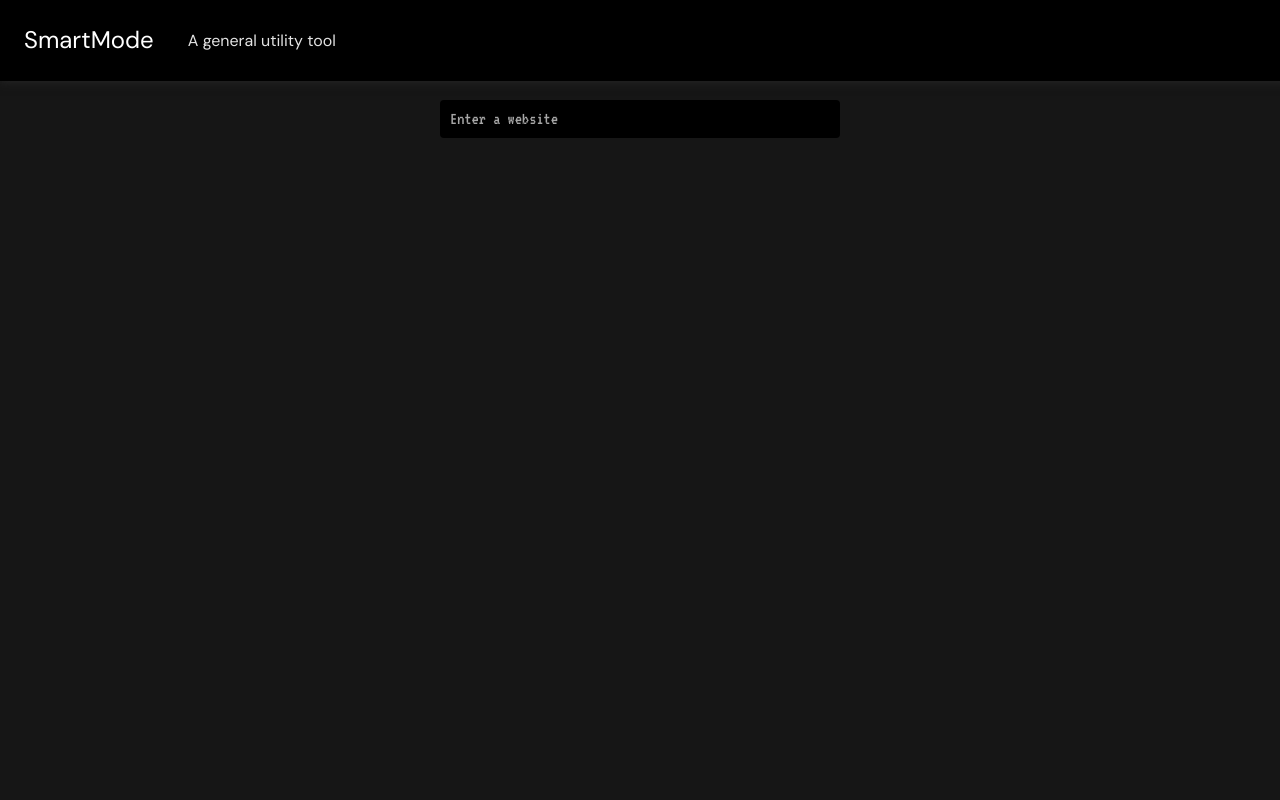
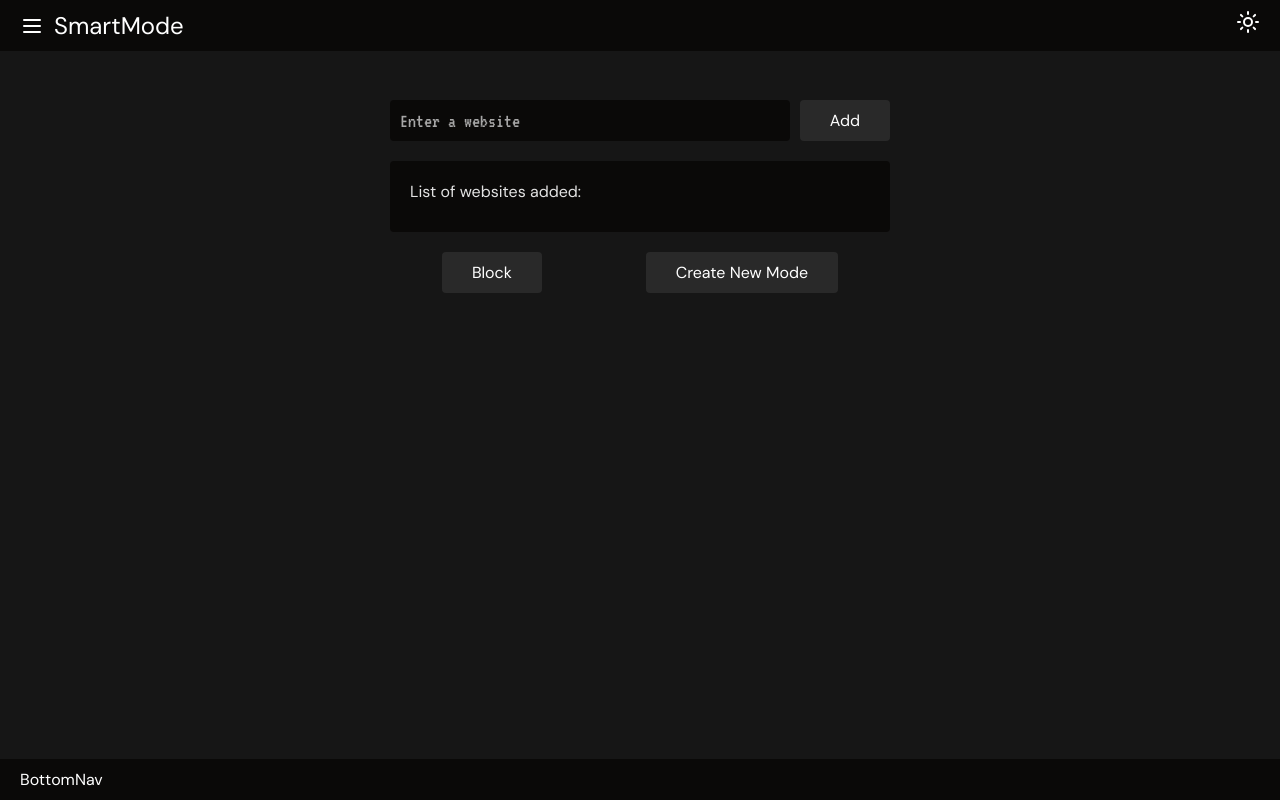
Before and after one commit to krishnatherokar/pbl, a plain HTML site: page index.html in a window 1280 px wide. Drawn offline with nearby package versions, Linux system fonts and the light colour scheme.

Commit message:
Added mode and basic structure.

```diff
--- a/homepage.css
+++ b/homepage.css
@@ -4,6 +4,10 @@ body {
     font-family: "DM Sans", calibri;
     color: var(--white1);
     background-color: var(--dark3);
+}
+
+* {
+    transition: .6s background-color;
 }
 
 /*
@@ -13,7 +17,7 @@ font-family: "VT323"
 :root {
     --white1: #fff;
     --white2: #e3e3e3;
-    --dark1: #000;
+    --dark1: #0a0908;
     --dark2: #a7a7a7;
     --dark3: #161616;
     --dark4: #292929;
@@ -34,44 +38,61 @@ font-family: "VT323"
 }
 
 #topnav1 {
-    position: fixed;
     top: 0;
-    z-index: 1;
-    width: 100%;
-    padding: 10px;
-    background-color: var(--dark1);
-    box-shadow: 0 0 10px var(--dark4);
-    display: flex;
 }
 
-#topnav1 .text1 {
-    margin: 14px;
+#botnav1 {
+    bottom: 0;
 }
 
-#topnav1 .text2 {
-    margin: 20px;
+#topnav1, #botnav1 {
+    position: fixed;
+    z-index: 1;
+    left: 0;
+    right: 0;
+    padding: 10px 20px;
+    background-color: var(--dark1);
+/*
+    box-shadow: 0 0 10px var(--dark4);
+*/
+}
+
+#topnav section {
+    display: inline;
+}
+
+#mode1 {
+    float: right;
+}
+
+#menu1 {
+    float: left;
+    margin: 4px 10px 0 0;
 }
 
 #mainHold {
     text-align: center;
-    margin: 100px 20px 0 20px;
+    margin: 100px 20px 200px 20px;
 }
 
 #web1 {
     font-family: "VT323";
-    font-size: 18px;
+    font-size: 20px;
     width: 100%;
-    max-width: 400px;
     color: var(--white2);
     background-color: var(--dark1);
-    border-radius: 4px;
     padding: 10px;
 }
 
-input {
+input, button {
     font-family: "DM Sans", calibri;
     border: 0;
     outline: 0;
+    border-radius: 4px;
+}
+
+button {
+    cursor: pointer;
 }
 
 input:focus {
@@ -86,6 +107,52 @@ input::placeholder {
     font-size: 24px;
 }
 
-.text2 {
+#subBtn, #btnHold button {
+    padding: 10px 30px;
+    color: var(--white1);
+    font-size: 16px;
+}
+
+#subBtn {
+    background-color: var(--dark4);
+    margin: 0 0 0 10px;
+}
+
+#form1 {
+    display: flex;
+    justify-content: space-around;
+    max-width: 500px;
+    margin: 0 auto;
+}
+
+#btnHold {
+    display: flex;
+    max-width: 500px;
+    margin: 0 auto;
+    justify-content: space-around;
+}
+
+#btnHold button {
+    background-color: var(--dark4);
+    margin: 0 10px;
+}
+
+#webList {
+    text-align: left;
+    font-size: 16px;
+    padding: 20px;
+    background-color: var(--dark1);
+    border-radius: 4px;
+    max-width: 460px;
+    margin: 20px auto;
+}
+
+#webList span {
     color: var(--white2);
 }
+
+#listHold {
+    margin: 10px 0 0 0;
+    font-size: 20px;
+    font-family: "VT323";
+}
--- a/homepage.js
+++ b/homepage.js
@@ -0,0 +1,47 @@
+function getId(id){
+    return document.getElementById(id)
+}
+
+all1 = document.querySelectorAll('*');
+menu1 = getId('menu1');
+mode1 = getId('mode1');
+
+modeStat=1;
+
+svgMenu = `<svg xmlns="http://www.w3.org/2000/svg" width="24" height="24" viewBox="0 0 24 24" fill="none" stroke="currentColor" stroke-width="2" stroke-linecap="round" stroke-linejoin="round" class="lucide lucide-menu"><line x1="4" x2="20" y1="12" y2="12"/><line x1="4" x2="20" y1="6" y2="6"/><line x1="4" x2="20" y1="18" y2="18"/></svg>`
+svgSun = `<svg xmlns="http://www.w3.org/2000/svg" width="24" height="24" viewBox="0 0 24 24" fill="none" stroke="currentColor" stroke-width="2" stroke-linecap="round" stroke-linejoin="round" class="lucide lucide-sun"><circle cx="12" cy="12" r="4"/><path d="M12 2v2"/><path d="M12 20v2"/><path d="m4.93 4.93 1.41 1.41"/><path d="m17.66 17.66 1.41 1.41"/><path d="M2 12h2"/><path d="M20 12h2"/><path d="m6.34 17.66-1.41 1.41"/><path d="m19.07 4.93-1.41 1.41"/></svg>`
+svgMoon = `<svg xmlns="http://www.w3.org/2000/svg" width="24" height="24" viewBox="0 0 24 24" fill="none" stroke="currentColor" stroke-width="2" stroke-linecap="round" stroke-linejoin="round" class="lucide lucide-moon"><path d="M12 3a6 6 0 0 0 9 9 9 9 0 1 1-9-9Z"/></svg>`
+
+menu1.innerHTML = svgMenu;
+mode1.innerHTML = svgSun;
+
+getId("form1").addEventListener("submit", event=>{
+    event.preventDefault();
+    getId('listHold').innerHTML += `${getId('web1').value}<br>`;
+    getId('web1').value = '';
+});
+
+getId('mode1').addEventListener("click", event=>{
+    modeF();
+});
+
+arrClr = ['white1', 'white2', 'dark1', 'dark2', 'dark3', 'dark4'];
+arrHex1 = ['fff', 'e3e3e3', '0a0908', 'a7a7a7', '161616', '292929'];
+arrHex2 = ['0a0908', '292929', 'fff', 'a7a7a7', 'f1f1f1', 'fafafa'];
+
+function modeF(){
+    if (modeStat==1){
+        arrHex = arrHex2;
+        mode1.innerHTML=svgMoon;
+        modeStat=0;
+    } else {
+        arrHex = arrHex1;
+        mode1.innerHTML=svgSun;
+        modeStat=1;
+    }
+    for (i=0; i<all1.length; i++){
+        for (j=0; j<arrClr.length; j++){
+            all1[i].style.setProperty('--'+arrClr[j], '#'+arrHex[j]);
+        }
+    }
+}
--- a/index.html
+++ b/index.html
@@ -9,18 +9,35 @@
         <link href="homepage.css" rel="stylesheet">
         <link href='https://fonts.googleapis.com/css?family=DM Sans' rel='stylesheet'>
         <link href="https://fonts.googleapis.com/css2?family=VT323&display=swap" rel="stylesheet">
+        <script src="https://ajax.googleapis.com/ajax/libs/jquery/3.5.1/jquery.min.js"></script>
 
     </head>
     <body>
         <section id="topnav1">
-            <section class="text1">SmartMode</section><section class="text2">A general utility tool</section>
+            <section id="menu1">
+            </section>
+            <span class="text1">SmartMode</span>
+            <section id="mode1">
+            </section>
         </section>
 
         <section id="mainHold">
-            <form>
-                <input id="web1" type="text" placeholder="Enter a website" autocomplete="off">
+            <form id="form1">
+                <input id="web1" type="text" placeholder="Enter a website" autocomplete="off" required>
+                <button id="subBtn" type="submit">Add</button>
             </form>
+
+            <section id="webList">
+                <span>List of websites added:</span><br>
+                <section id="listHold"></section>
+            </section>
+
+            <section id="btnHold">
+                <button>Block</button><button>Create New Mode</button>
+            </section>
         </section>
+
+        <section id="botnav1">BottomNav</section>
 
         <script src="homepage.js"></script>
     </body>
```
